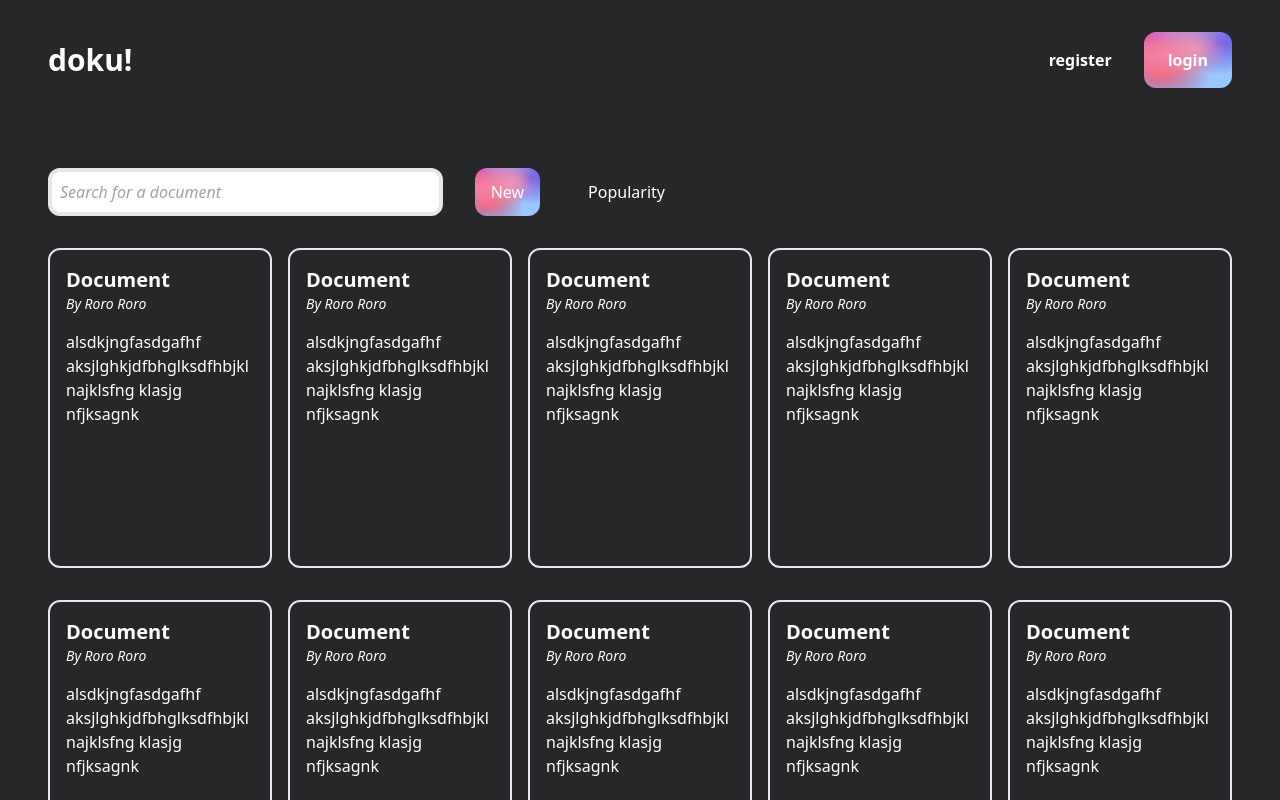
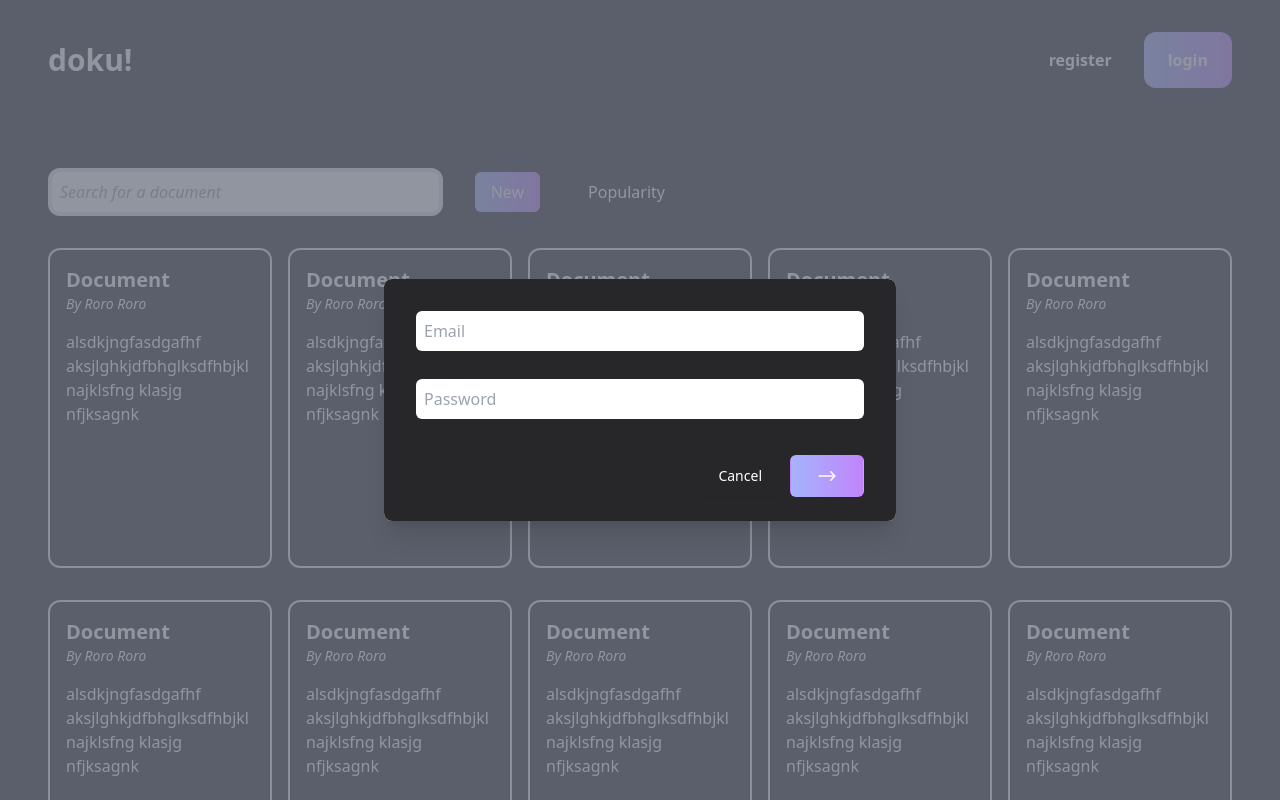
Before and after one commit to rozybakievv/doku, a React (Create React App) app in the folder client/: page / in a window 1280 px wide. Shown: the top 800 px of the page. Built offline with nearby package versions, Linux system fonts and the light colour scheme.

Commit message:
login modal html

```diff
--- a/client/src/components/LoginModal.jsx
+++ b/client/src/components/LoginModal.jsx
@@ -1,7 +1,51 @@
+import { useState, useEffect } from "react"
+
 const LoginModal = () => {
+	const [info, setInfo] = useState({ email: '', password: '' });
+	const { email, password } = info;
+
+	const emailHandler = (e) => {
+		e.preventDefault();
+		setInfo({ email: e.target.value });
+		console.log(info);
+	}
+
+	const passwordHandler = (e) => {
+		e.preventDefault();
+		console.log(e.target.value);
+	}
+
 	return (
-		<div>
+		<div className="relative z-10" aria-labelledby="modal-title" role="dialog" aria-modal="true">
+			<div className="fixed inset-0 bg-gray-500 bg-opacity-75 transition-opacity"></div>
 
+			<div className="fixed inset-0 z-10 overflow-y-auto">
+				<div className="flex min-h-full items-end justify-center p-4 text-center sm:items-center sm:p-0">
+					<div className="relative transform overflow-hidden rounded-lg bg-white text-left shadow-xl transition-all sm:my-8 sm:w-full sm:max-w-lg">
+						<div className="bg-zinc-800 px-4 pt-5 pb-4 sm:p-6 sm:pb-4">
+							{/* username input */}
+							<div className="p-2">
+								<input onChange={emailHandler} type="text" placeholder="Email" className="p-2 rounded-md text-black w-full"/>
+							</div>
+
+							{/* password input */}
+							<div className="p-2 my-3">
+							<input type="text" placeholder="Password" className="p-2 rounded-md text-black w-full"/>
+							</div>
+						</div>
+
+						{/* button cancel and login */}
+						<div className="bg-zinc-800 px-4 pb-6 sm:flex sm:flex-row-reverse sm:px-6">
+							<button type="button" className="inline-flex mr-2 duration-200 w-full justify-center rounded-md border border-transparent bg-gradient-to-r from-indigo-300 to-purple-400 px-4 text-base font-medium text-white shadow-sm hover:opacity-80 focus:outline-none focus:ring-2 focus:ring-indigo-300 focus:ring-offset-2 sm:ml-3 sm:w-auto sm:text-sm">
+								<svg width="30pt" height="30pt" version="1.1" viewBox="0 0 752 752" xmlns="http://www.w3.org/2000/svg">
+								<path d="m537.02 375.98c-0.13281-3.3867-1.5273-7.3008-3.8477-9.7695l-75.773-80.512c-5.1328-4.6133-14.98-6.5195-20.719-1.1836-5.6523 5.2539-5.4844 15.445 0.14844 20.719l53.277 56.535h-260.91c-7.8477 0-14.207 6.3633-14.207 14.207 0 7.8477 6.3594 14.207 14.207 14.207h260.91l-53.277 56.535c-4.8477 4.8555-5.7422 15.406-0.14844 20.719 5.5977 5.3125 15.797 3.6172 20.719-1.1836l75.773-80.512c2.5938-2.7539 3.8555-5.9883 3.8477-9.7695z" fill="#fff"/>
+								</svg>
+							</button>
+							<button type="button" className="items-center duration-200 inline-flex w-full justify-center rounded-md px-4 py-2 text-base font-medium shadow-sm hover:opacity-80 sm:mt-0 sm:w-auto sm:text-sm hover:underline">Cancel</button>
+						</div>
+					</div>
+				</div>
+			</div>
 		</div>
 	)
 }
--- a/client/src/components/Navbar.jsx
+++ b/client/src/components/Navbar.jsx
@@ -21,10 +21,10 @@ const Navbar = () => {
 			<div className="items-center flex-grow hidden w-full md:flex md:items-center md:w-auto">
 				<div className="md:flex-grow"></div>
 				<div>
-					<button type="button" className="block mr-8 md:inline-block md:mt-0 font-bold">
+					<button type="button" className="block mr-8 md:inline-block md:mt-0 font-bold hover:opacity-80 duration-200">
 						register
 					</button>
-					<button type="button" className="block bg-multicolor md:inline-block md:mt-0 px-6 py-4 duration-200 rounded-xl font-bold hover:border-violet-400">
+					<button type="button" className="block bg-gradient-to-r from-indigo-300 to-purple-400 md:inline-block md:mt-0 px-6 py-4 duration-200 rounded-xl font-bold hover:border-violet-400 hover:opacity-80 focus:outline-none focus:ring-2 focus:ring-indigo-300 focus:ring-offset-2">
 						login
 					</button>
 				</div>
--- a/client/src/pages/Home.jsx
+++ b/client/src/pages/Home.jsx
@@ -1,10 +1,12 @@
 import Navbar from '../components/Navbar';
 import Document from '../components/Document';
+import LoginModal from '../components/LoginModal';
 
 const Home = () => {
 	return (
 		<div>
 			<Navbar/>
+			<LoginModal/>
 
 			{/* home content */}
 			<div className='mt-20'>
@@ -16,8 +18,8 @@ const Home = () => {
 						<input type="Search" placeholder='Search for a document' className='block w-1/3 rounded-xl border-4 outline-none duration-200 p-2 placeholder:italic text-black'/>
 
 						{/* filter */}
-						<div className='ml-8 rounded-xl bg-multicolor px-4 py-3 text-white hover:cursor-pointer duration-200'>New</div>
-						<div className='ml-8 px-4 py-3 hover:cursor-pointer duration-200'>Popularity</div>
+						<div className='ml-8 rounded-md bg-gradient-to-r from-indigo-300 to-purple-400 px-4 py-2 text-white hover:cursor-pointer duration-200 hover:opacity-80 focus:outline-none focus:ring-2 focus:ring-indigo-300 focus:ring-offset-2'>New</div>
+						<div className='ml-8 px-4 py-2 hover:cursor-pointer duration-200 bg-zinc-800 rounded-md hover:opacity-80 focus:outline-none focus:ring-2 focus:ring-indigo-300 focus:ring-offset-2'>Popularity</div>
 					</div>
 
 					{/* documentation results filtered */}
```
Also changed, not shown: client/public/login-arrow.svg (added), client/public/manifest.json.
